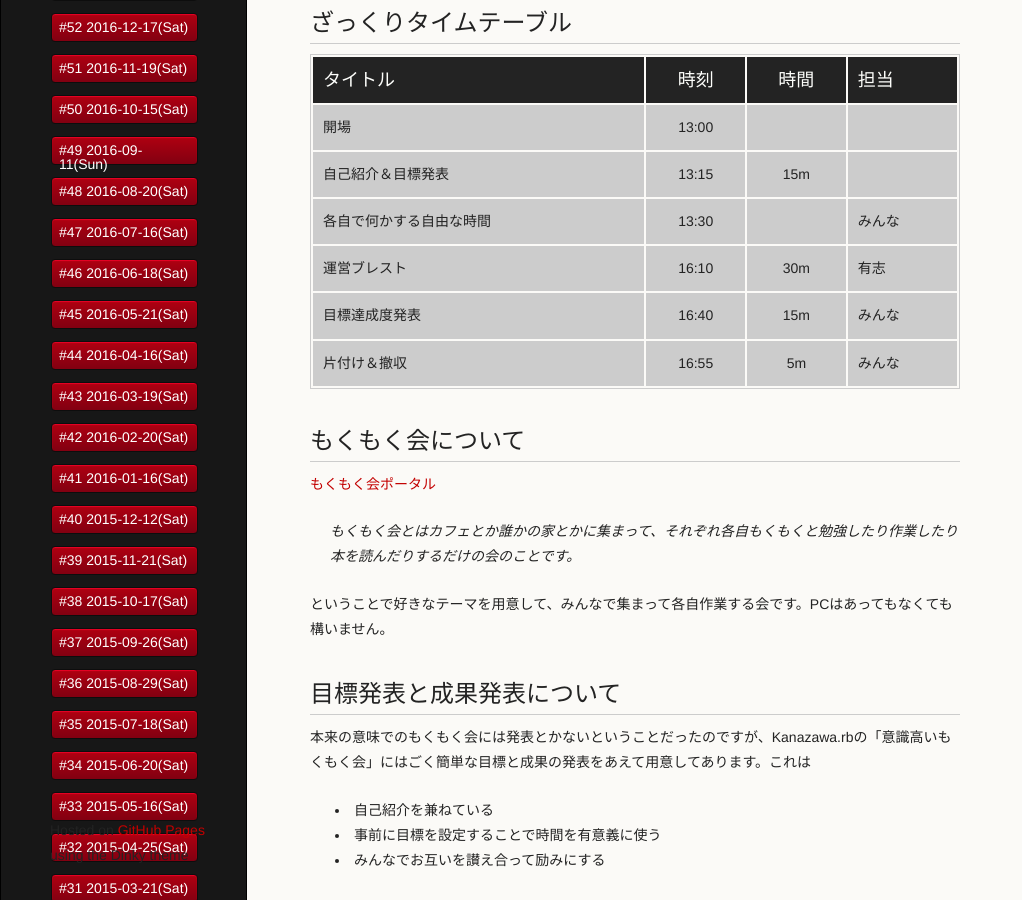
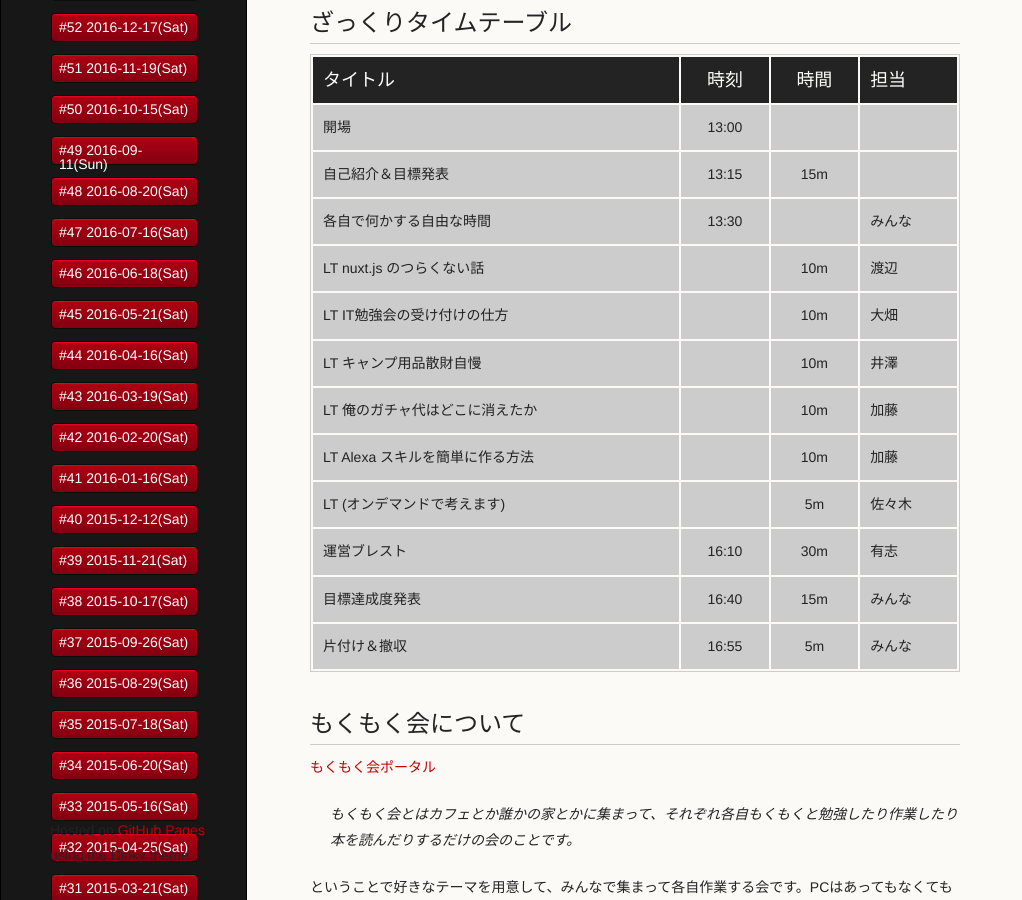
Before and after one commit to kanazawarb/meetup, a Jekyll site: the page built from 69/index.md, in a window 1280 px wide and 900 px high, scrolled down 893 px. Shown: the whole window, without its empty margins (0-1022 px from the left). Built offline with Jekyll 4.4.1, drawn with Linux system fonts in a browser that asks for light colours; a script that is not in the unit is left out.

Commit message:
add meetup 69 LT schedule

```diff
--- a/69/index.md
+++ b/69/index.md
@@ -53,6 +53,12 @@ Kanazawa.rbの意識高いもくもく会には以下のような特徴があり
 | 開場                              | 13:00 |      |                                                         |
 | 自己紹介＆目標発表                | 13:15 | 15m  |                                                         |
 | 各自で何かする自由な時間          | 13:30 |      | みんな                                                  |
+| LT nuxt.js のつらくない話         |       | 10m  | 渡辺                                                    |
+| LT IT勉強会の受け付けの仕方       |       | 10m  | 大畑                                                    |
+| LT キャンプ用品散財自慢           |       | 10m  | 井澤                                                    |
+| LT 俺のガチャ代はどこに消えたか   |       | 10m  | 加藤                                                    |
+| LT Alexa スキルを簡単に作る方法   |       | 10m  | 加藤                                                    |
+| LT (オンデマンドで考えます)       |       |  5m  | 佐々木                                                  |
 | 運営ブレスト                      | 16:10 | 30m  | 有志                                                    |
 | 目標達成度発表                    | 16:40 | 15m  | みんな                                                  |
 | 片付け＆撤収                      | 16:55 | 5m   | みんな                                                  |
```
